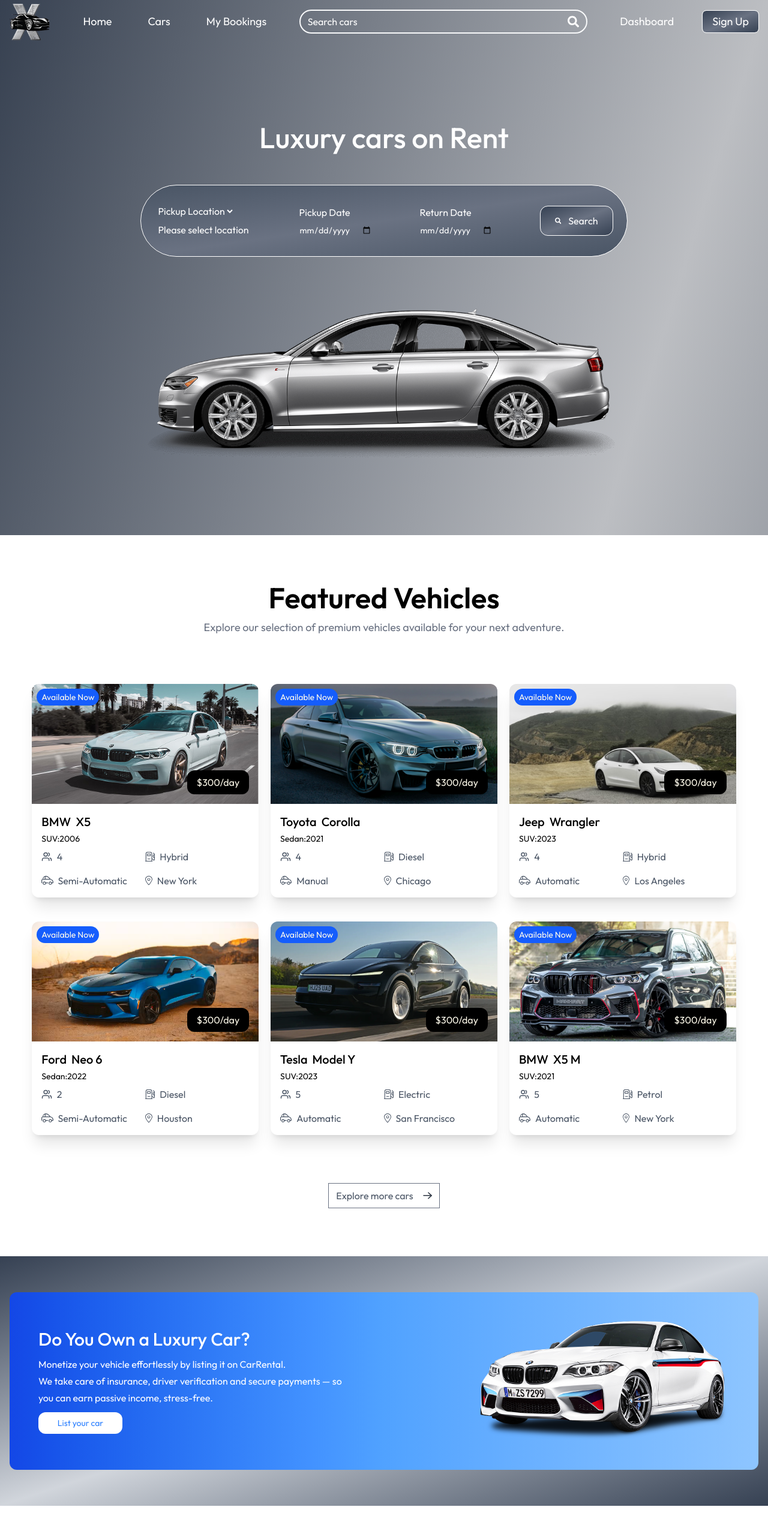
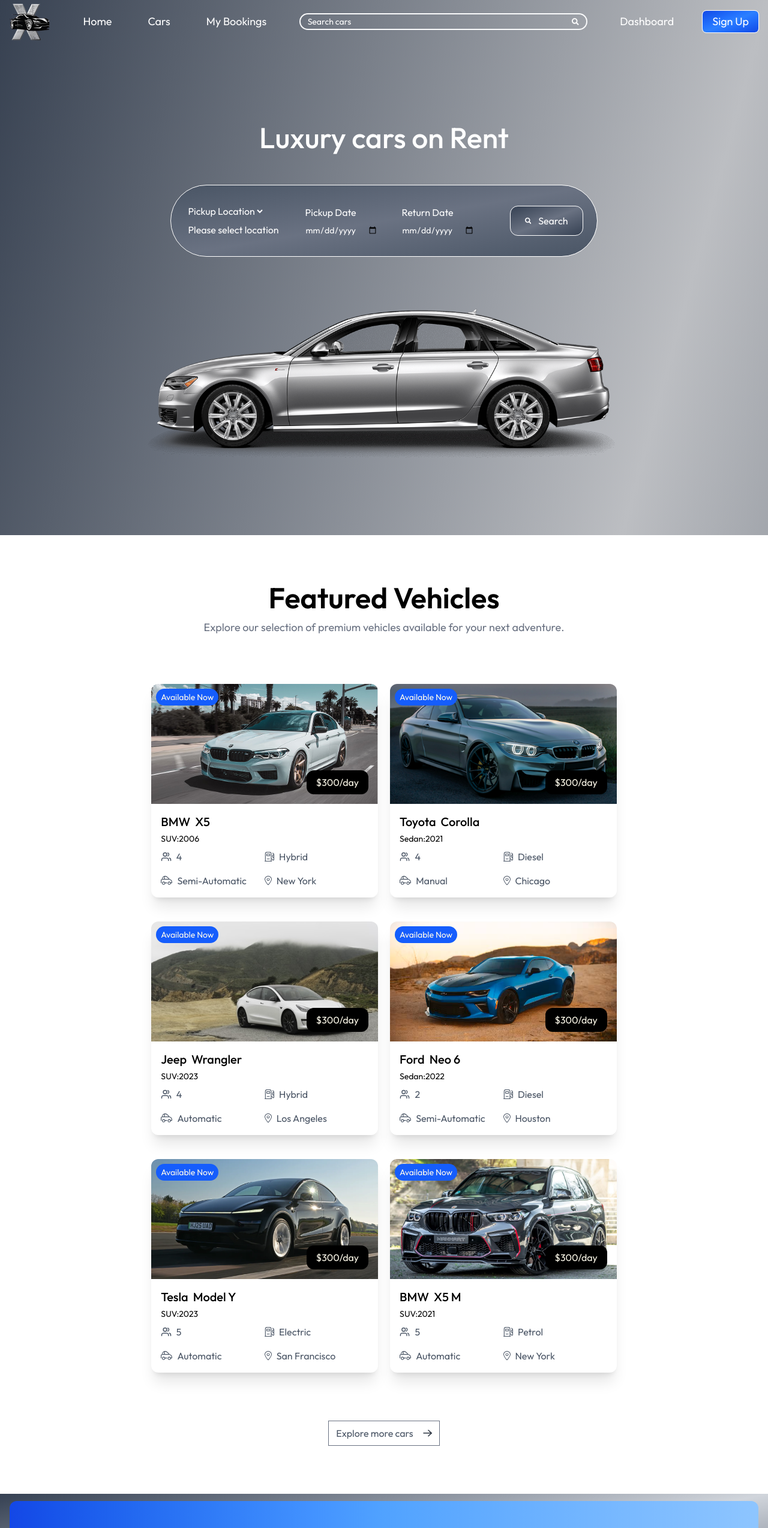
Before and after one commit to Vikas-kuppasta/Xcars, a React (Vite) app: page / in a window 1280 px wide. Shown: the top 2547 px of the page at 60% size. Built offline with nearby package versions, Linux system fonts and the light colour scheme.

Commit message:
tablet screen responsed

```diff
--- a/src/components/Footer.jsx
+++ b/src/components/Footer.jsx
@@ -7,12 +7,13 @@ import { FaXTwitter } from "react-icons/fa6";
 import { IoMail } from "react-icons/io5";
 function Footer() {
     return (
-        <main className='px-4'>
-            <div className= 'md:flex items-center justify-between'>
-                <div className='flex flex-col text-center justify-center items-center md:flex md:justify-start md:items-start md:text-left md:w-85  '>
-                    <img className=' flex justify-self-start h-22 w-22' src="/logo5.png" alt=""/>
-                    <p className='mt-4 mb-4  text-gray-200 '>Premium car rental service with a wide selection of luxury and everyday vehicles for all your driving needs.</p>
-                    <div className='flex gap-6'>
+        <main className='px-3'>
+            <div className= 'md:flex md:items-center md:justify-center lg:flex lg:items-center  lg:justify-between'>
+                <div className='flex flex-col text-center justify-center items-center lg:flex lg:flex-col lg:text-left  '>
+                    <img className=' lg:flex lg:justify-start lg:self-start h-22 w-22' src="/logo5.png" alt=""/>
+                    <p className='mt-4 mb-4 md:w-100 lg:w-85 lg:flex lg:justify-start lg:self-start text-gray-200 '>Premium car rental service with a wide selection of luxury and everyday vehicles for all your driving needs.</p>
+
+                    <div className='flex lg:flex lg:justify-start lg:self-start gap-6'>
                         <FaFacebook className='w-6 h-6 text-gray-200' />
 
                         <FaInstagram className='w-6 h-6 text-gray-200' />
@@ -23,7 +24,7 @@ function Footer() {
 
                 </div>
 
-                <div className='hidden md:flex md:gap-6'>
+                <div className='hidden md:hidden lg:flex lg:gap-6'>
                     <div className=' px-4 py-6 text-left text-gray-900'>
                         <h1 className='mb-3 font-bold'>OUICK LINKS</h1>
                         <Link ><h2 className='text-gray-200' >Home</h2></Link>
--- a/src/components/Navbar.jsx
+++ b/src/components/Navbar.jsx
@@ -13,7 +13,7 @@ function Navbar() {
             </Link>
 
 
-            <div className='hidden md:flex text-white gap-3 lg:flex lg:gap-9 xl:gap-15 xl:text-lg 2xl:text-xl'>
+            <div className='hidden md:text-sm md:flex text-white md:gap-6 lg:flex lg:gap-9 xl:gap-15 xl:text-lg 2xl:text-xl'>
                 {menuLinks.map((link , index) => (
                     <Link className='' key={index} to={link.path}>
                     {link.name}
@@ -21,15 +21,15 @@ function Navbar() {
                 ))}
             </div>
 
-            <div className=' hidden md:flex items-center md:border-2 border-gray-50 border-solid rounded-full px-3 xl:w-120 2xl:w-130 '>
-                <input type="text" placeholder='Search cars' className=' outline-0 placeholder-white w-full bg-transparent py-1.5' />
+            <div className=' hidden md:flex items-center  md:border-2 border-gray-50 border-solid rounded-full px-3 xl:w-120 2xl:w-130 '>
+                <input type="text" placeholder='Search cars' className=' outline-0 placeholder-white w-full bg-transparent md:py-0.5 md:text-sm text-white' />
 
-                <FaSearch className='text-white w-5 h-5'/>
+                <FaSearch className='text-white md:w-3 md:h-3  w-5 h-5'/>
             </div>
 
             <div className='hidden md:flex gap-4 lg:gap-8 xl:gap-12 '>
                 <button className=' text-white xl:text-lg 2xl:text-xl'>Dashboard</button>
-                <button className='bg-gradient-to-tl from-gray-700 via-gray-500 to-gray-700 outline-1 outline-offset-0  px-2 text-white rounded-md xl:px-4 xl:text-lg 2xl:px-4 py-1 text-xl'>Sign Up</button>
+                <button className='bg-gradient-to-tl from-blue-700 via-blue-500 to-blue-700 outline-1 outline-offset-0  md:px-3 md:text-sm text-white rounded-md xl:px-4 xl:text-lg 2xl:px-4 py-1 text-xl'>Sign Up</button>
             </div>
 
             <div className='flex gap-7 md:hidden'>
--- a/src/components/Testimonialcard.jsx
+++ b/src/components/Testimonialcard.jsx
@@ -3,7 +3,7 @@ import { assets } from '../assets/assets'
 
 function Testimonialcard({Customersreview}) {
     return (
-        <main className='flex flex-col gap-4 py-13 px-7 rounded-md  shadow-md '>
+        <main className='flex flex-col gap-4 py-13 px-7 rounded-md md:h-75 shadow-md '>
             <div className='flex flex-row gap-7 items-center '>
                 <img className='h-10 rounded-full' src={Customersreview.image} alt="" />
 
--- a/src/pages/Banner.jsx
+++ b/src/pages/Banner.jsx
@@ -3,11 +3,11 @@ import { assets } from '../assets/assets'
 
 function Banner() {
     return (
-        <main className='bg-gradient-to-br from-gray-700 via-gray-300 to-gray-700 py-15 px-4'>
+        <main className='bg-gradient-to-br from-gray-700 via-gray-300 to-gray-700 md:py-3 px-4'>
 
-        <div className='flex flex-col gap-10 md:flex md:flex-row justify-between  items-center md:gap-40 rounded-xl bg-gradient-to-r from-blue-700 via-blue-400 to-blue-300 px-7 py-7 md:px-12 md:py-12'>
+        <div className='flex flex-col gap-10 md:flex md:flex-row justify-between  items-center md:gap-8 rounded-xl bg-gradient-to-r from-blue-700 via-blue-400 to-blue-300 px-7 py-7 md:px-3 md:py-10'>
 
-            <div className='flex flex-col  text-white'>
+            <div className='flex flex-col md:text-sm  text-white'>
 
              <h1 className='text-3xl font-medium mb-3'>Do You Own a Luxury Car?</h1>
              <p>Monetize your vehicle effortlessly by listing it on CarRental.</p>
@@ -21,7 +21,7 @@ function Banner() {
             </div>
 
             <div>
-                <img className='h-25 md:h-50' src={assets.banner_car_image} alt="" />
+                <img className='h-25 md:h-30' src={assets.banner_car_image} alt="" />
             </div>
         </div>
         </main>
--- a/src/pages/Emailsection.jsx
+++ b/src/pages/Emailsection.jsx
@@ -8,7 +8,7 @@ function Emailsection() {
 
             <form className='flex md:flex  border-1 border-solid border-gray-400 rounded-md'>
                 <input type="email" className='px-1 md:p-2 md:w-150' placeholder='Enter your email id' required />
-                <button className=' text-white rounded-r-md outline-0 px-1 py-1 bg-blue-600'>Subscribe</button>
+                <button className=' text-white  rounded-r-md outline-0 px-1 py-1 md:px-3 bg-blue-600'>Subscribe</button>
             </form>
 
 
--- a/src/pages/Featuredsection.jsx
+++ b/src/pages/Featuredsection.jsx
@@ -12,7 +12,7 @@ function Featuredsection() {
                 <Title title='Featured Vehicles' subtitle='Explore our selection of premium vehicles available for your next adventure.'/>
             </div>
 
-            <div className='grid grid-rows-1 md:grid md:grid-cols-3 gap-y-10 gap-x-5'>
+            <div className='grid grid-rows-1 md:grid md:grid-cols-2 gap-y-10 gap-x-5'>
                 {
                     dummyCarData.slice(0,6).map((car)=>(
                     <div key={car._id}>
--- a/src/pages/Herosection.jsx
+++ b/src/pages/Herosection.jsx
@@ -6,11 +6,11 @@ import { FaSearch } from "react-icons/fa";
 function Herosection() {
     const [pickupLocation , SetpickupLocation] = useState('');
     return (
-        <main className='flex flex-col mt-5 items-center md:overflow-x-hidden justify-center px-4 gap-10 md:flex  md:flex-col md:h-screen md:items-center md:justify-center md:gap-14 md:px-4'>
+        <main className='flex flex-col mt-5 items-center md: justify-center px-4 gap-10 md:flex  md:flex-col md:h-screen md:items-center md:justify-center md:gap-14 md:px-4'>
             <h1 className='text-white  text-3xl font-extrabold md:text-5xl md:font-medium '>Luxury cars on Rent</h1>
-            <form action="" className='flex flex-col  items-center justify-center gap-8 rounded-md py-10 px-8 md:flex md:flex-row md:justify-between md:items-center  text-white bg-gradient-to-tl from-gray-600 via-gray-500 to-gray-600 outline-1 outline-offset-0 md:py-8 md:px-6 md:rounded-full md:gap-20 '>
+            <form action="" className='flex flex-col  items-center justify-center gap-8 rounded-md py-10 px-8 md:flex md:flex-row md:justify-between md:items-center  text-white bg-gradient-to-tl from-gray-600 via-gray-500 to-gray-600 outline-1 outline-offset-0 md:py-8 md:px-6 md:rounded-full md:gap-15 '>
 
-            <div className=' flex flex-col items-center justify-center gap-4 md:flex md:flex-row md:items-center md:gap-20 '>
+            <div className=' flex flex-col items-center justify-center gap-4 md:flex md:flex-row md:items-center md:gap-10 '>
 
                 <div className='flex flex-col  self-start   md:flex md:flex-col md:items-start md:gap-2'>
                     <select  required value={pickupLocation} className='' onChange={(e)=>SetpickupLocation(e.target.value)}>
--- a/src/pages/Testimonialpage.jsx
+++ b/src/pages/Testimonialpage.jsx
@@ -8,7 +8,7 @@ function Testimonialpage() {
     return (
         <main className='bg-white px-4 py-15 flex flex-col justify-center items-center gap-10'>
             <Title title='What Our Customers Say' subtitle='Discover why discerning travelers choose StayVenture for their luxury accommodations around the world.'/>
-            <div className='grid grid-rows-1 md:grid md:grid-cols-3 gap-5'>
+            <div className='grid grid-rows-1 md:grid md:grid-cols-2 gap-5'>
                 {reviews.map((Customersreview)=>(
                     <div key={Customersreview.id}>
 
```
